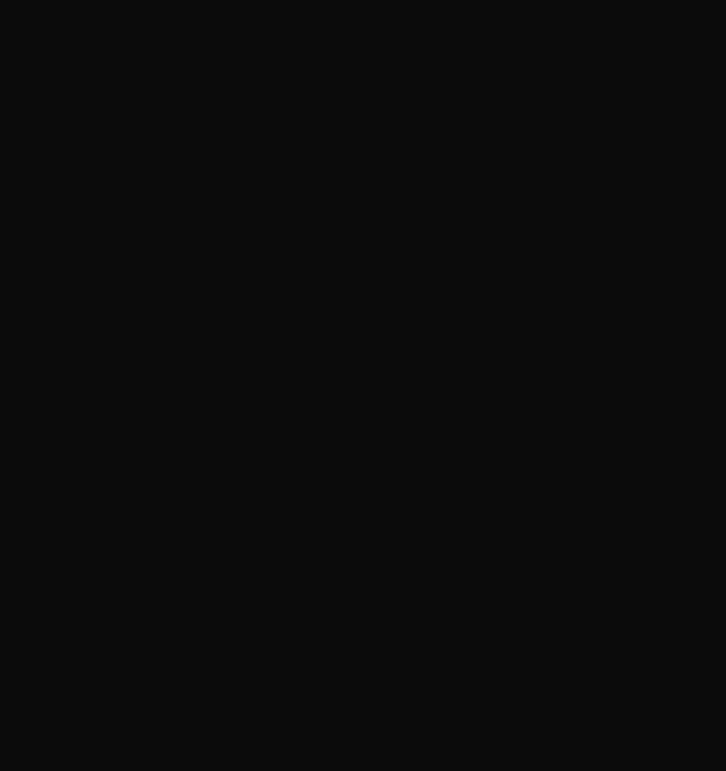
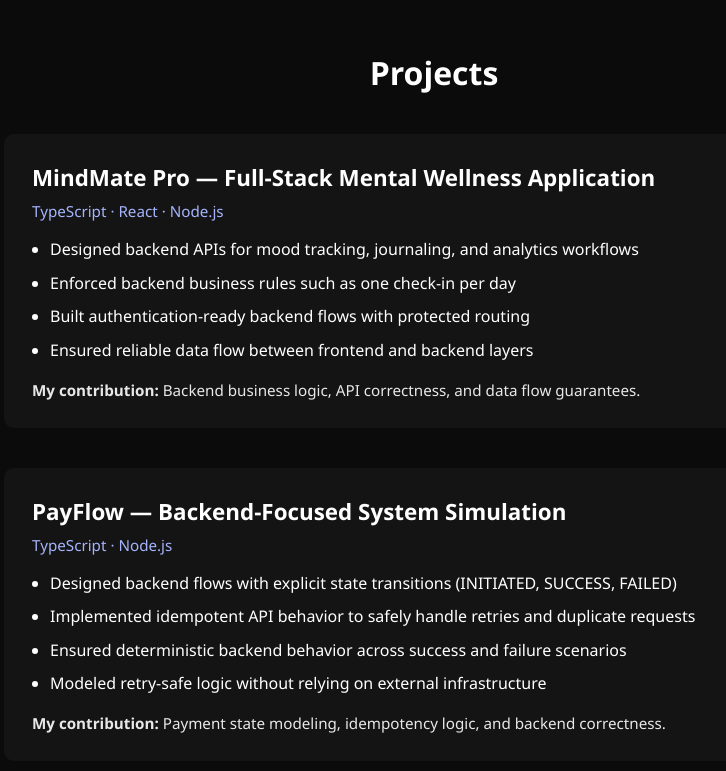
Before and after one commit to Ritika331/ritika_portfolio, a React (Vite) app: page / in a window 1280 px wide. Shown: the part 2066-2837 px from the top of the page, without its empty margins (206-932 px from the left). Before the commit the page ends 2037 px from the top, so only its background shows below. Built offline with nearby package versions, Linux system fonts and the light colour scheme.

Commit message:
Add Projects Section

```diff
--- a/src/App.jsx
+++ b/src/App.jsx
@@ -68,6 +68,42 @@
           </ul>
         </div>
       </section>
+            <section className="projects">
+        <h3>Projects</h3>
+
+        <div className="project-card">
+          <h4>MindMate Pro — Full-Stack Mental Wellness Application</h4>
+          <p className="tech">
+            TypeScript · React · Node.js
+          </p>
+          <ul>
+            <li>Designed backend APIs for mood tracking, journaling, and analytics workflows</li>
+            <li>Enforced backend business rules such as one check-in per day</li>
+            <li>Built authentication-ready backend flows with protected routing</li>
+            <li>Ensured reliable data flow between frontend and backend layers</li>
+          </ul>
+          <p className="contribution">
+            <strong>My contribution:</strong> Backend business logic, API correctness, and data flow guarantees.
+          </p>
+        </div>
+
+        <div className="project-card">
+          <h4>PayFlow — Backend-Focused System Simulation</h4>
+          <p className="tech">
+            TypeScript · Node.js
+          </p>
+          <ul>
+            <li>Designed backend flows with explicit state transitions (INITIATED, SUCCESS, FAILED)</li>
+            <li>Implemented idempotent API behavior to safely handle retries and duplicate requests</li>
+            <li>Ensured deterministic backend behavior across success and failure scenarios</li>
+            <li>Modeled retry-safe logic without relying on external infrastructure</li>
+          </ul>
+          <p className="contribution">
+            <strong>My contribution:</strong> Payment state modeling, idempotency logic, and backend correctness.
+          </p>
+        </div>
+      </section>
+
     </div>
   );
 }
--- a/src/index.css
+++ b/src/index.css
@@ -92,3 +92,49 @@
   border-radius: 6px;
   font-size: 0.95rem;
 }
+
+.projects {
+  max-width: 900px;
+  margin: 0 auto;
+  padding: 80px 20px;
+}
+
+.projects h3 {
+  font-size: 2rem;
+  margin-bottom: 40px;
+  text-align: center;
+}
+
+.project-card {
+  background: #141414;
+  padding: 28px;
+  border-radius: 10px;
+  margin-bottom: 40px;
+}
+
+.project-card h4 {
+  font-size: 1.4rem;
+  margin-bottom: 8px;
+}
+
+.project-card .tech {
+  font-size: 0.95rem;
+  color: #a5b4fc;
+  margin-bottom: 16px;
+}
+
+.project-card ul {
+  margin-left: 18px;
+  margin-bottom: 16px;
+}
+
+.project-card ul li {
+  margin-bottom: 8px;
+  line-height: 1.6;
+}
+
+.project-card .contribution {
+  margin-top: 12px;
+  font-size: 0.95rem;
+  opacity: 0.9;
+}
```
